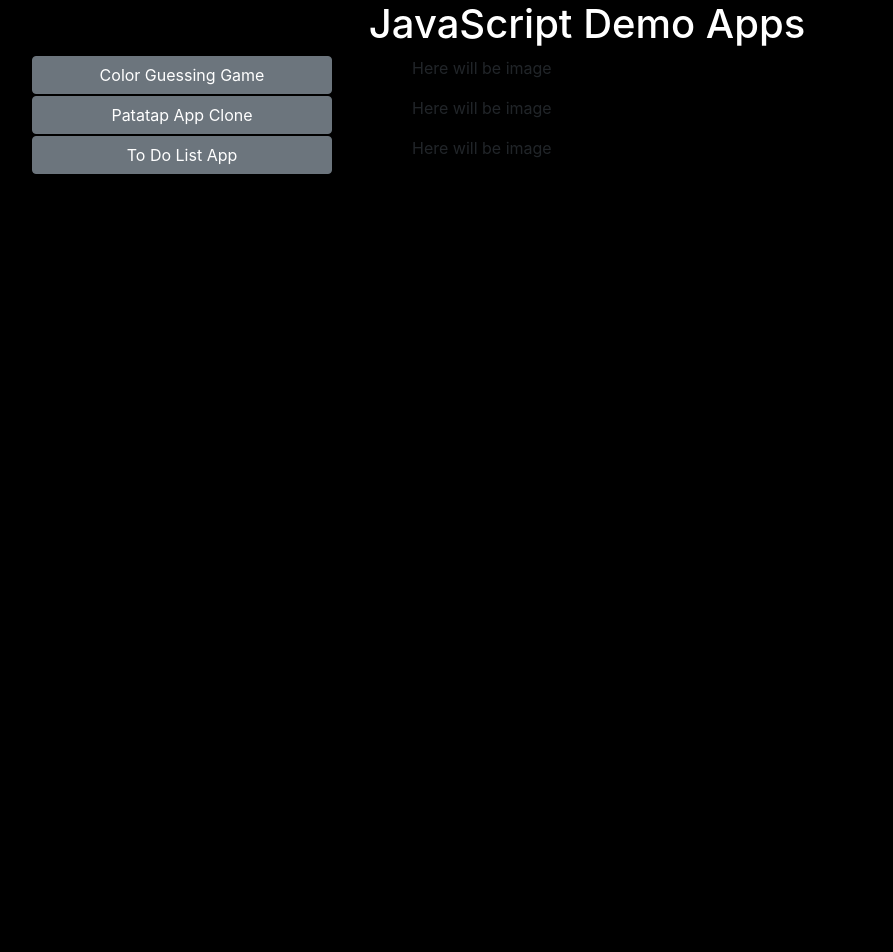
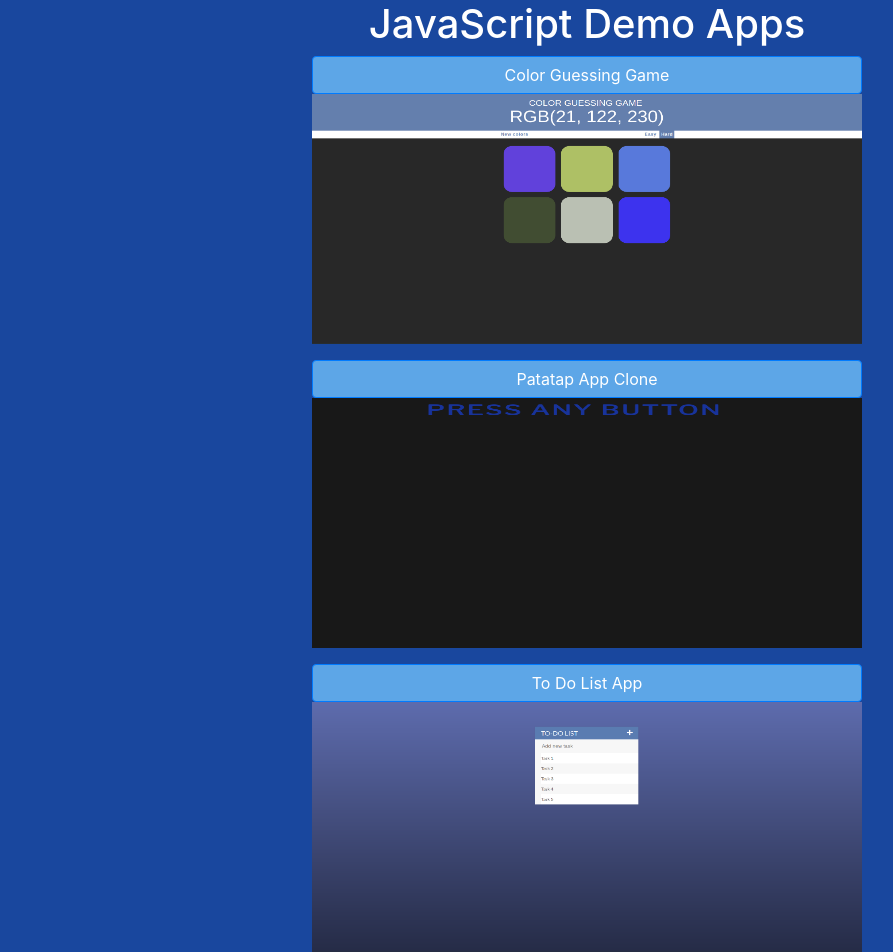
Before and after one commit to dawidbudzynski/javascript_demo_apps, a Django app: page / in a window 1280 px wide. Shown: the whole page, without its empty margins (53-946 px from the left). Before the commit the page ends 174 px from the top, so only its background shows below. Run offline with Django 3.2, Linux system fonts and the light colour scheme; some libraries are stand-ins or nearby versions.

Commit message:
style changes

```diff
--- a/static/css/mainPageStyle.css
+++ b/static/css/mainPageStyle.css
@@ -1,5 +1,9 @@
 body {
-    background-color: black;
+    background-color: #19479e;
+}
+
+.container {
+    text-align: center;
 }
 
 h1 {
@@ -7,6 +11,12 @@ h1 {
     color: white;
 }
 
-.btn-secondary {
-    width: 300px;
+.btn-primary{
+    width: 550px;
+    background-color: #5da6e7;
 }
+
+img {
+    width: 550px;
+    height: 250px;
+}
--- a/templates/main_page.html
+++ b/templates/main_page.html
@@ -16,27 +16,29 @@
 <div class="container">
     <h1>JavaScript Demo Apps</h1>
     <div class="row">
-        <div class="col col-md-4">
-            <a class="btn btn-secondary" href="{% url 'color_game' %}">Color Guessing Game</a>
+        <div class="col col-md-12">
+            <a class="btn btn-primary" href="{% url 'color_game' %}">Color Guessing Game</a>
         </div>
-        <div class="col col-md-8">
-            <p>Here will be image</p>
+        <div class="col col-md-12">
+            <img src="{% static 'img/color_game.png' %}" alt="">
         </div>
     </div>
+    <p></p>
     <div class="row">
-        <div class="col col-md-4">
-            <a class="btn btn-secondary" href="{% url 'patatap_app' %}">Patatap App Clone</a>
+        <div class="col col-md-12">
+            <a class="btn btn-primary" href="{% url 'patatap_app' %}">Patatap App Clone</a>
         </div>
-        <div class="col col-md-8">
-            <p>Here will be image</p>
+        <div class="col col-md-12">
+             <img src="{% static 'img/patatap_app.gif' %}" alt="">
         </div>
     </div>
+    <p></p>
     <div class="row">
-        <div class="col col-md-4">
-            <a class="btn btn-secondary" href="{% url 'to_do_app' %}">To Do List App</a>
+        <div class="col col-md-12">
+            <a class="btn btn-primary" href="{% url 'to_do_app' %}">To Do List App</a>
         </div>
-        <div class="col col-md-8">
-            <p>Here will be image</p>
+        <div class="col col-md-12">
+            <img src="{% static 'img/to_do_list.png' %}" alt="">
         </div>
     </div>
 </div>
```
Also changed, not shown: static/img/color_game.png (added), static/img/patatap_app.gif (added), static/img/to_do_list.png (added).
